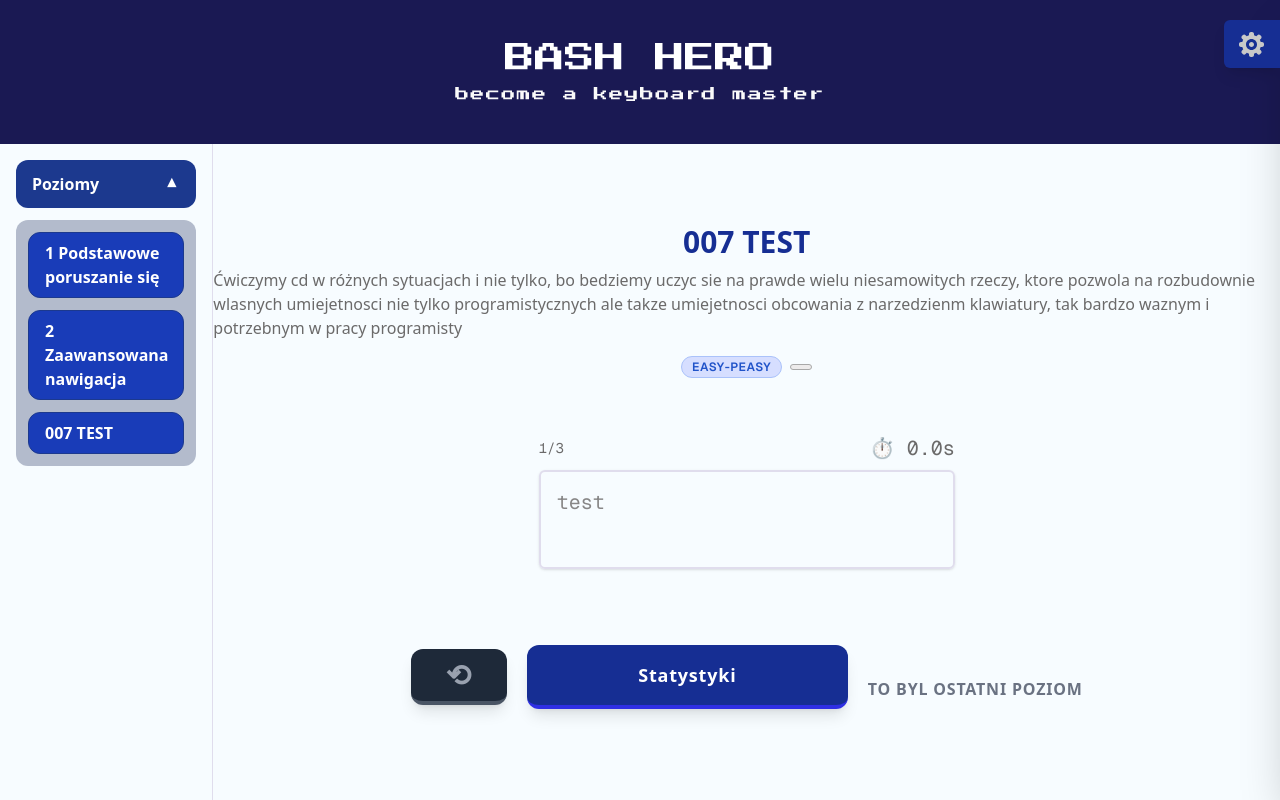
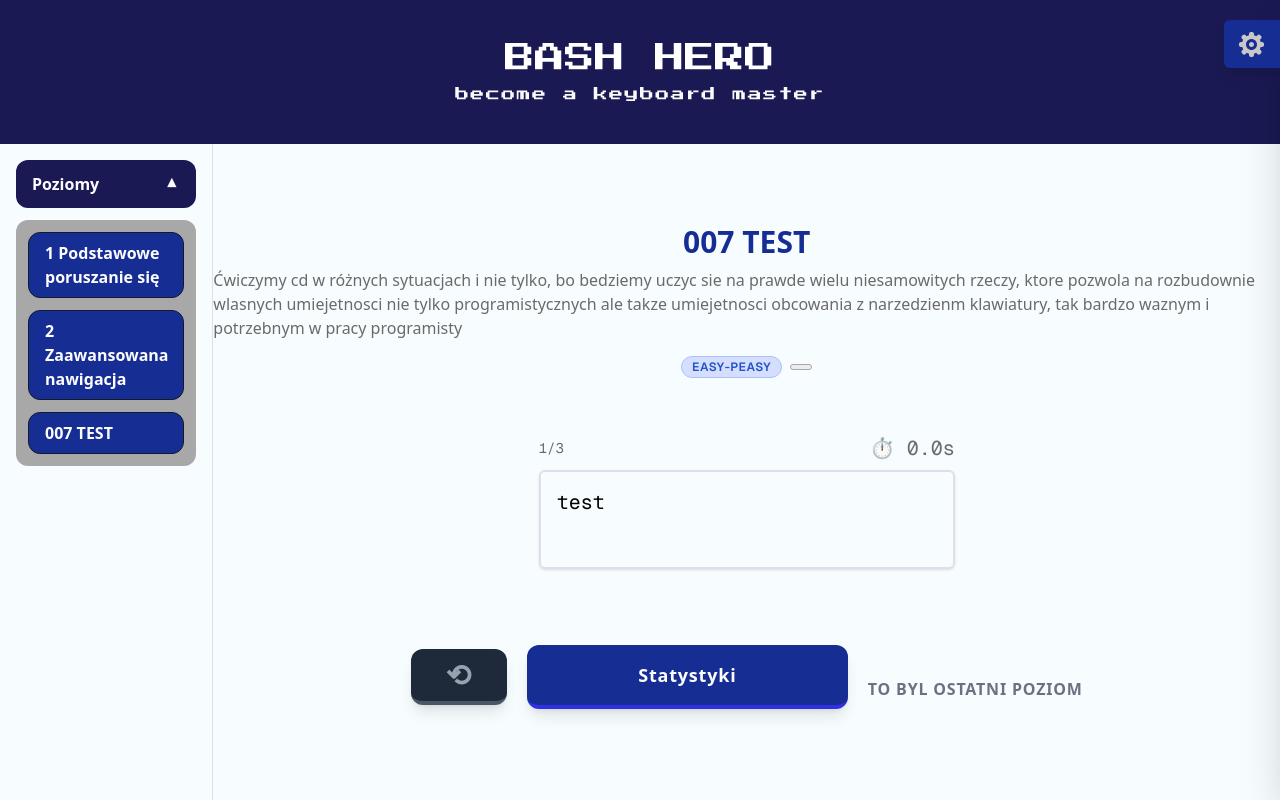
Before and after one commit to BashHero-Foundation/BashHero, a Next.js app: page /game/00 in a window 1280 px wide. Shown: the top 800 px of the page. Built offline with nearby package versions, Linux system fonts and the light colour scheme.

Commit message:
Full main page theme support + Olive theme

```diff
--- a/app/globals.css
+++ b/app/globals.css
@@ -16,6 +16,8 @@
   /* BACKGROUND header, footer, other  */
   --color-bg-body: var(--bg-body);
   --color-bg-main: var(--bg-main);
+  --color-bg-secondary: var(--bg-secondary);
+  --color-bg-tertiary: var(--bg-tertiary);
   --color-bg-surface: var(--bg-surface);
   --color-element-border: var(--element-border);
 
@@ -25,35 +27,36 @@
 
   --color-text-primary: var(--text-primary);
   --color-text-secondary: var(--text-secondary);
+  --color-text-tertiary: var(--text-tertiary);
   --color-text-neutral: var(--text-neutral);
 
 
   /* BUTTONS, MENU and other */
   --color-btn-primary-bg: var(--color-text-secondary);
-  --color-btn-primary-border: #2F2FE4;
-  --color-btn-primary-bg-hover: #2F2FE4;
-  --color-btn-primary-text: #ffffff;
+  --color-btn-primary-border: var(--color-text-tertiary);
+  --color-btn-primary-bg-hover: var(--color-text-tertiary);
+  --color-btn-primary-text: var(--color-text-primary);
 
 
   /* STATS and BADGES*/
-  --color-badge-primary-from: #B8CEFF;
-  --color-badge-primary-to: #D6DEFF;
-  --color-badge-primary-border: #AAC2FA;
-  --color-badge-primary-text: #2053C9;
+  --color-badge-primary-from: var(--badge-primary-from);
+  --color-badge-primary-to: var(--badge-primary-to);
+  --color-badge-primary-border: var(--badge-primary-border);
+  --color-badge-primary-text: var(--badge-primary-text);
 
-  --color-badge-neutral-bg: #edebeb;
-  --color-badge-neutral-text: #5E5E5E;
-  --color-badge-neutral-border: #a8a8a8;
+  --color-badge-neutral-bg: var(--badge-neutral-bg);
+  --color-badge-neutral-text: var(--badge-neutral-text);
+  --color-badge-neutral-border: var(--badge-neutral-border);
 
   /* UI future terminal style */
-  --color-terminal-border: #26324d;
-  --color-terminal-bg: #ffffff;
+  --color-terminal-border: var(--terminal-border);
+  --color-terminal-bg: var(--terminal);
 
-  --color-terminal-main-text: #000000;
-  --color-terminal-ghost-text: #878686;
-  --color-terminal-success: #22c55e;
-  --color-terminal-wrong: #ef4444;
-  --color-terminal-wrong-bg: #ffabab;
+  --color-terminal-main-text: var(--terminal-main-text);
+  --color-terminal-ghost-text: var(--terminal-ghost-text);
+  --color-terminal-success: var(--terminal-success);
+  --color-terminal-wrong: var(--terminal-wrong);
+  --color-terminal-wrong-bg: var(--terminal-wrong-bg);
 
 }
 
@@ -61,6 +64,8 @@
   :root {
     --bg-body: #F7FCFF;
     --bg-main: #1A1953;
+    --bg-secondary: #162E93;
+    --bg-tertiary: #a8a8a8;
     --bg-surface: #F7FAFF;
     --element-border: #121a2b;
 
@@ -68,12 +73,33 @@
 
     --text-primary: #FDFCFF;
     --text-secondary: #162E93;
+    --text-tertiary: #2F2FE4;
     --text-neutral: #6B6A6A;
+
+    --badge-primary-from: #B8CEFF;
+    --badge-primary-to: #D6DEFF;
+    --badge-primary-border: #AAC2FA;
+    --badge-primary-text: #2053C9;
+
+    --badge-neutral-bg: #edebeb;
+    --badge-neutral-text: #5E5E5E;
+    --badge-neutral-border: #a8a8a8;
+
+    --color-terminal-border: #26324d;
+    --color-terminal-bg: #ffffff;
+
+    --color-terminal-main-text: #000000;
+    --color-terminal-ghost-text: #878686;
+    --color-terminal-success: #22c55e;
+    --color-terminal-wrong: #ef4444;
+    --color-terminal-wrong-bg: #ffabab;
   }
 
   .theme-lavender {
     --bg-body: #F7FCFF;
     --bg-main: #1A1953;
+    --bg-secondary: #162E93;
+    --bg-tertiary: #6B6A6A;
     --bg-surface: #F7FAFF;
     --element-border: #121a2b;
 
@@ -81,19 +107,41 @@
 
     --text-primary: black;
     --text-secondary: #162E93;
+    --text-tertiary: #2F2FE4;
     --text-neutral: #6B6A6A;
   }
 
   .theme-olive {
     --bg-body: #E3E2E1;
     --bg-main: #9ABB6D;
+    --bg-secondary: #6E984F;
+    --bg-tertiary: #504B43;
     --bg-surface: #E3E2E1;
-    --element-border: #6E984F;
+    --element-border: #59813c;
 
     --border-separator: #D1CEBA;
 
     --text-primary: white;
     --text-secondary: #6E984F;
+    --text-tertiary: #7cbb4f;
     --text-neutral: #6B6A6A;
+
+    --badge-primary-from: #6b655b;
+    --badge-primary-to: #767065;
+    --badge-primary-border: #504B43;
+    --badge-primary-text: #110d08;
+
+    --badge-neutral-bg: #e8e6d8;
+    --badge-neutral-text: #5E5E5E;
+    --badge-neutral-border: #D1CEBA;
+
+    --color-terminal-border: #6E984F;
+    --color-terminal-bg: #fbfff7;
+
+    --color-terminal-main-text: #000000;
+    --color-terminal-ghost-text: #878686;
+    --color-terminal-success: #22c55e;
+    --color-terminal-wrong: #ef4444;
+    --color-terminal-wrong-bg: #ffabab;
   }
 }
--- a/components/menu.tsx
+++ b/components/menu.tsx
@@ -5,17 +5,17 @@ import levelsData from "@/app/levels/chapter1.json";
 export const Menu = () => {
   return (
     <details className="w-full max-w-xs group" open>
-      <summary className="cursor-pointer list-none rounded-xl bg-blue-900 px-4 py-3 text-white font-bold select-none flex items-center justify-between">
+      <summary className="cursor-pointer list-none rounded-xl bg-bg-main px-4 py-3 text-text-primary font-bold select-none flex items-center justify-between">
         <span>Poziomy</span>
         <span className="transition-transform duration-300 group-open:rotate-180">▼</span>
       </summary>
 
-      <div className="mt-3 flex flex-col gap-3 rounded-xl bg-blue-950/30 p-3">
+      <div className="mt-3 flex flex-col gap-3 rounded-xl bg-bg-tertiary p-3">
         {levelsData.levels.map((level) => (
           <a
             key={level.id}
             href={`/game/${level.id}`}
-            className="rounded-xl border border-blue-900 bg-blue-800 px-4 py-2 text-white font-semibold hover:bg-blue-700 transition"
+            className="rounded-xl border border-element-border bg-btn-primary-bg px-4 py-2 text-text-primary font-semibold hover:bg-blue transition"
           >
             {level.title}
           </a>
```
